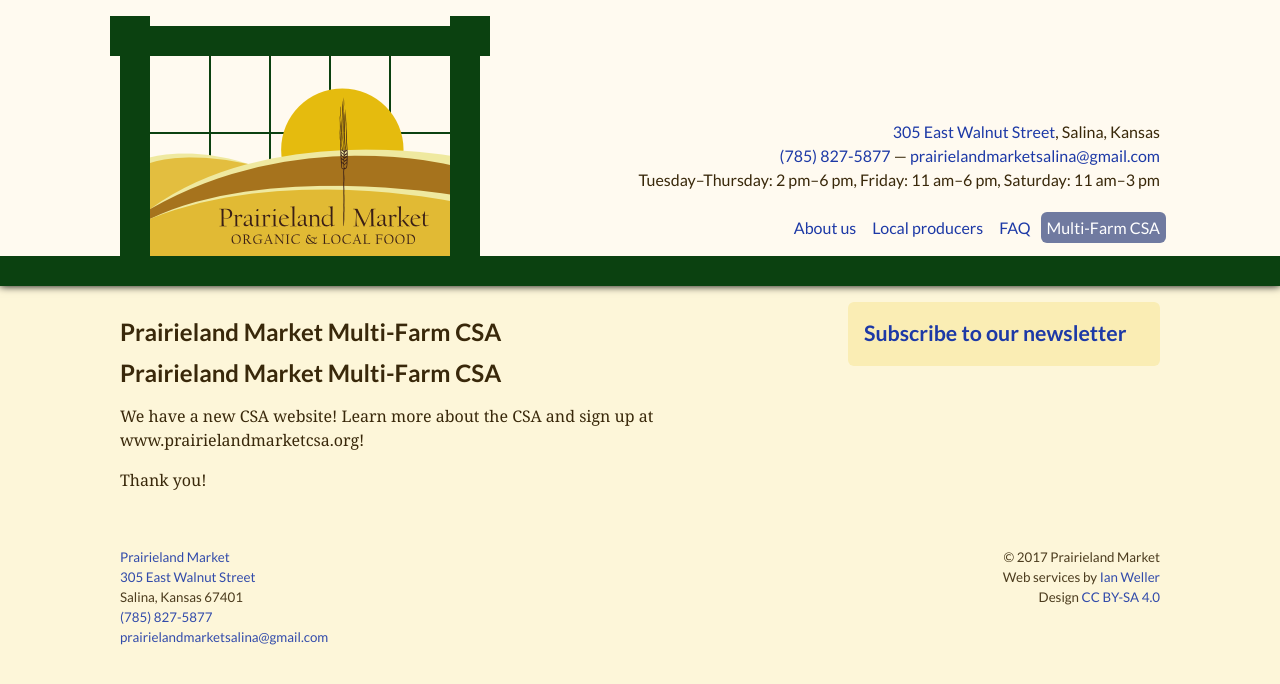
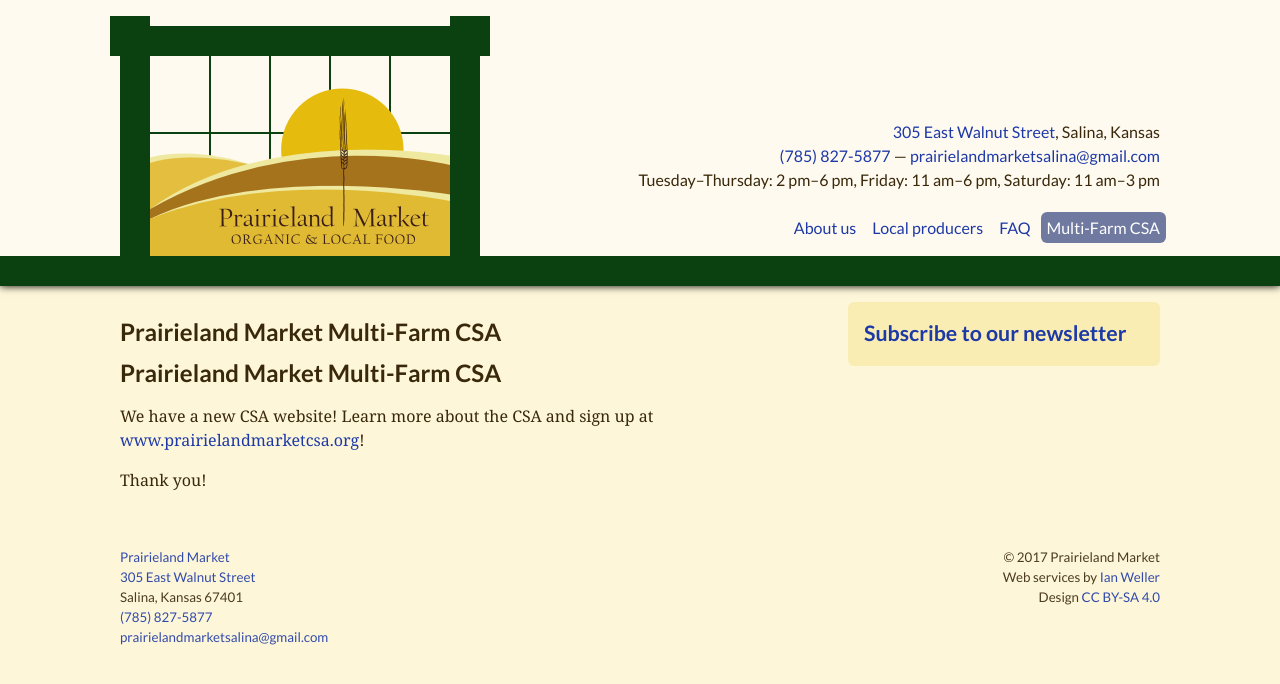
Before and after one commit to prairielandmarket/prairielandmarket.github.io, a Jekyll site: the page built from csa.md, in a window 1280 px wide. Shown: the top 684 px of the page. Built offline with Jekyll 4.4.1, drawn with Linux system fonts in a browser that asks for light colours; nearby versions of some CDN libraries; our own code applies the rules of GitHub Pages for plain Markdown files; part of the change alters nothing that is shown.

Commit message:
Updated csa.md

```diff
--- a/csa.md
+++ b/csa.md
@@ -7,6 +7,6 @@ published: true
 
 
 ## Prairieland Market Multi-Farm CSA
-We have a new CSA website! Learn more about the CSA and sign up at www.prairielandmarketcsa.org!
+We have a new CSA website! Learn more about the CSA and sign up at [www.prairielandmarketcsa.org](www.prairielandmarketcsa.org)!
 
 Thank you!
```
